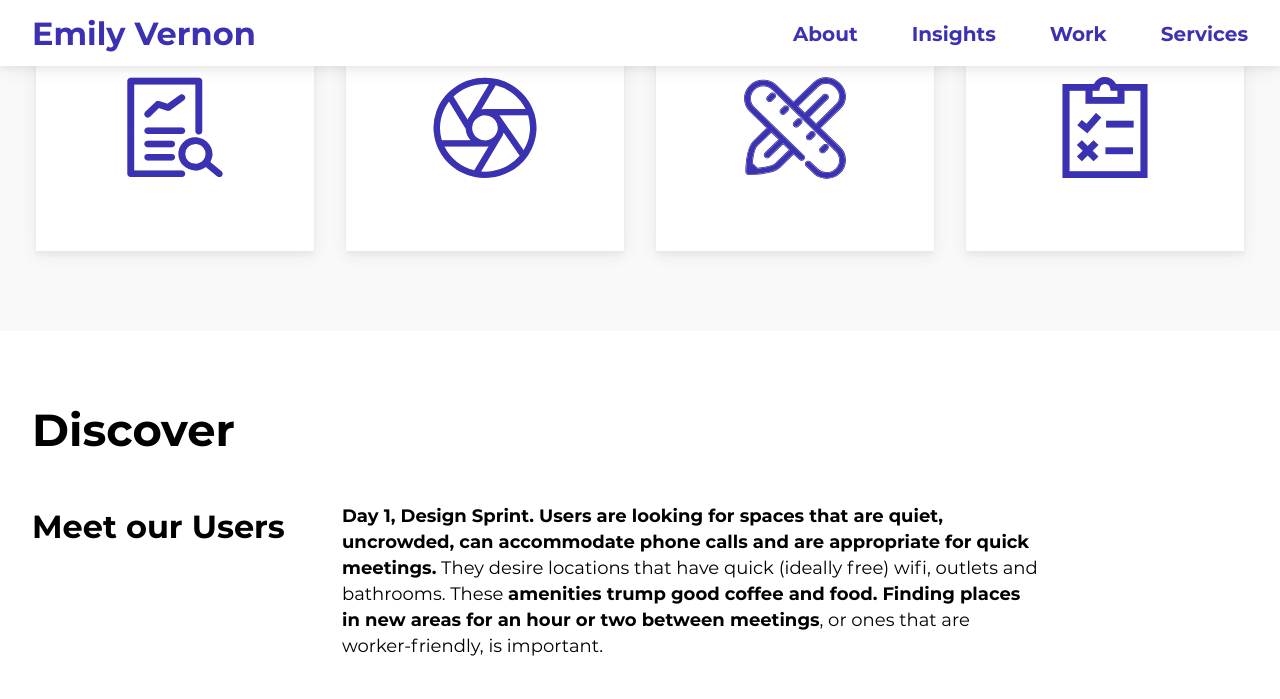
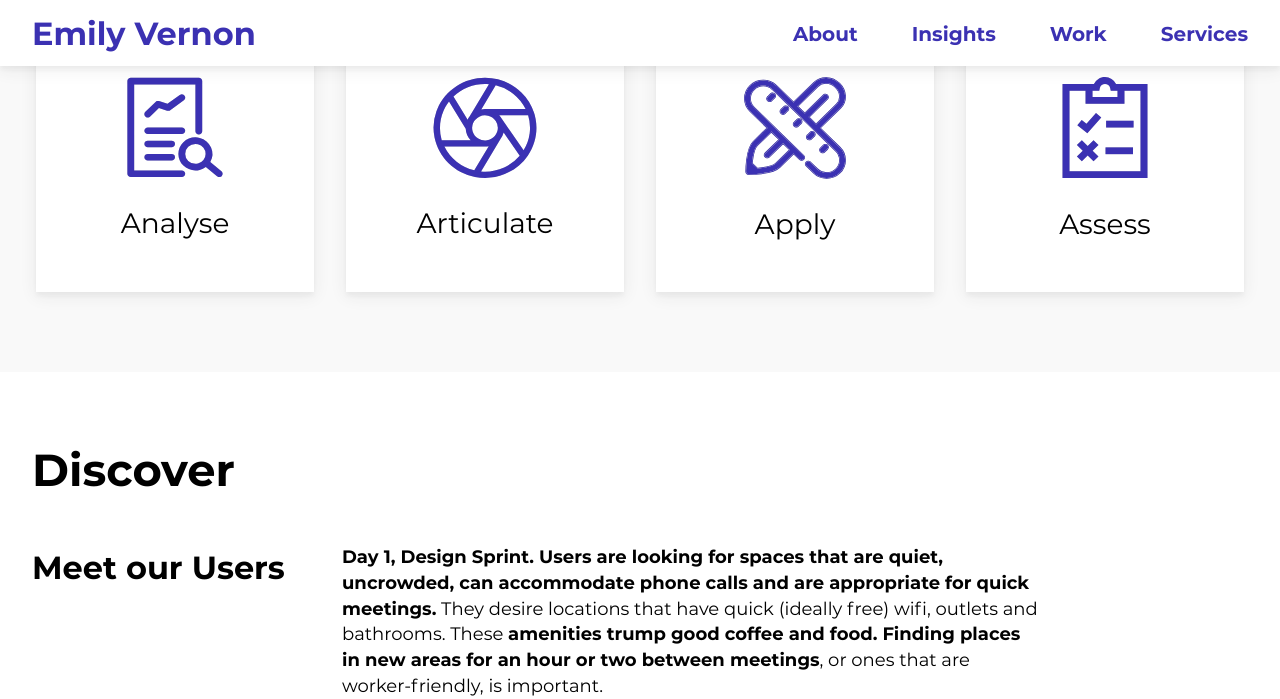
Before and after one commit to emilygv/emilyvernon.com, a Jekyll site: the page built from _casestudies/postup.md, in a window 1280 px wide and 900 px high, scrolled down 1413 px, cut to the strip 0-699 px from the top of the window. Built offline with Jekyll 4.4.1, drawn with Linux system fonts in a browser that asks for light colours.

Commit message:
Update casestudy.html

```diff
--- a/_layouts/casestudy.html
+++ b/_layouts/casestudy.html
@@ -49,7 +49,10 @@ layout: page
 
 </section>
 
-{% include section_icons.html icons="Discover, Define, Design, Validate" breakout=true %}
+{% include section_icons.html
+titles="Analyse, Articulate, Apply, Assess"
+icons="Discover, Define, Design, Validate"
+breakout=true %}
 
 {{ content }}
 
```
